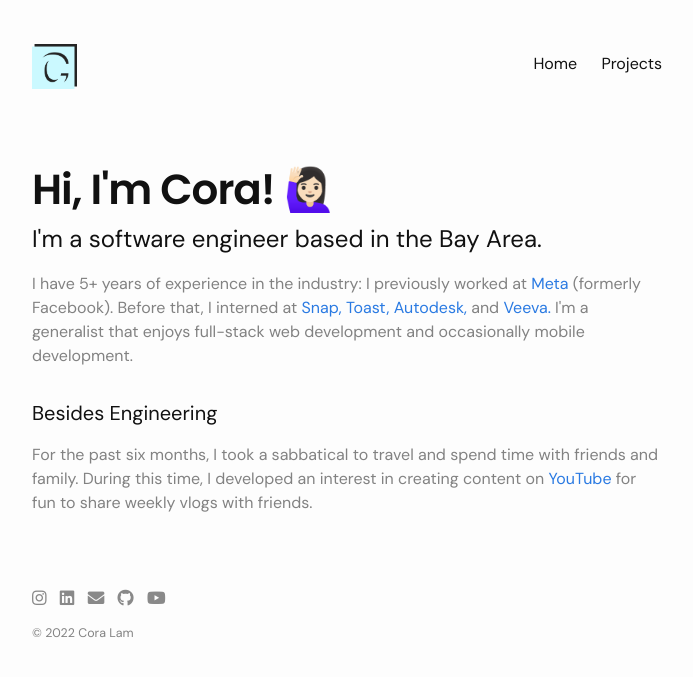
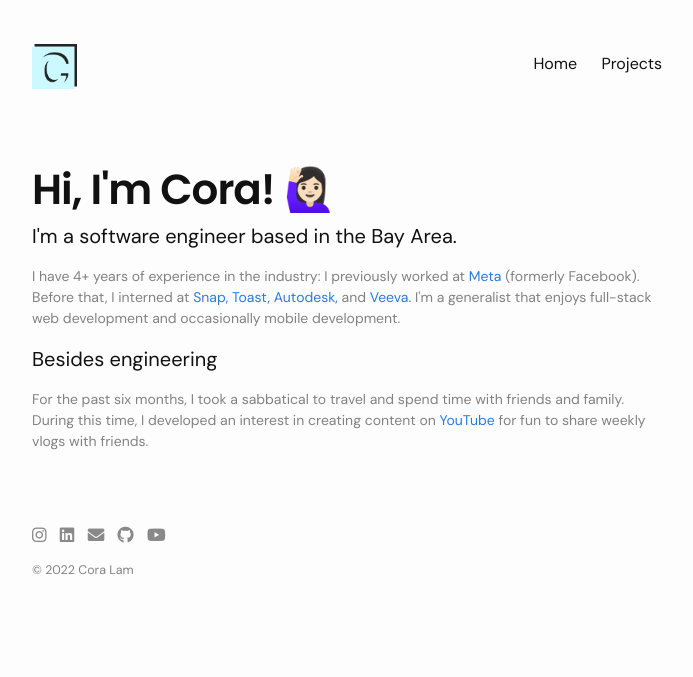
Before and after one commit to Coraellation/coraellation.github.io, a Jekyll site: the page built from index.html, in a window 1280 px wide. Shown: the top 677 px of the page, without its empty margins (293-986 px from the left). Built offline with Jekyll 4.4.1, drawn with Linux system fonts in a browser that asks for light colours; nearby versions of some CDN libraries.

Commit message:
Update landing page style

```diff
--- a/_sass/_layout.scss
+++ b/_sass/_layout.scss
@@ -97,7 +97,7 @@
 }
 
 .intro-blurb {
-    font-size: 16px;
+    font-size: $small-font-size;
     color: $grey-color;
 }
 
@@ -194,7 +194,6 @@
 .page-heading {
     font-size: 20px;
     font-weight: 400;
-    margin-top: $spacing-unit;
 }
 
 .post-list {
--- a/index.html
+++ b/index.html
@@ -4,11 +4,11 @@
 
 <div class="home">
   <h1 class="intro-heading">Hi, I'm Cora! 🙋🏻‍♀️</h1>
-  <h2>
+  <h2 class="page-heading">
     I'm a software engineer based in the Bay Area.
   </h2>
   <p class="intro-blurb">
-    I have 5+ years of experience in the industry: I previously worked at
+    I have 4+ years of experience in the industry: I previously worked at
     <a target="_blank" href="https://about.facebook.com//">
       Meta
     </a>
@@ -27,7 +27,7 @@
     </a>
     I'm a generalist that enjoys full-stack web development and occasionally mobile development.
   </p>
-  <h2 class="page-heading">Besides Engineering</h2>
+  <h2 class="page-heading">Besides engineering</h2>
   <p class="intro-blurb">
     For the past six months, I took a sabbatical to travel and spend time with friends and family.
     During this time, I developed an interest in creating content on
```
